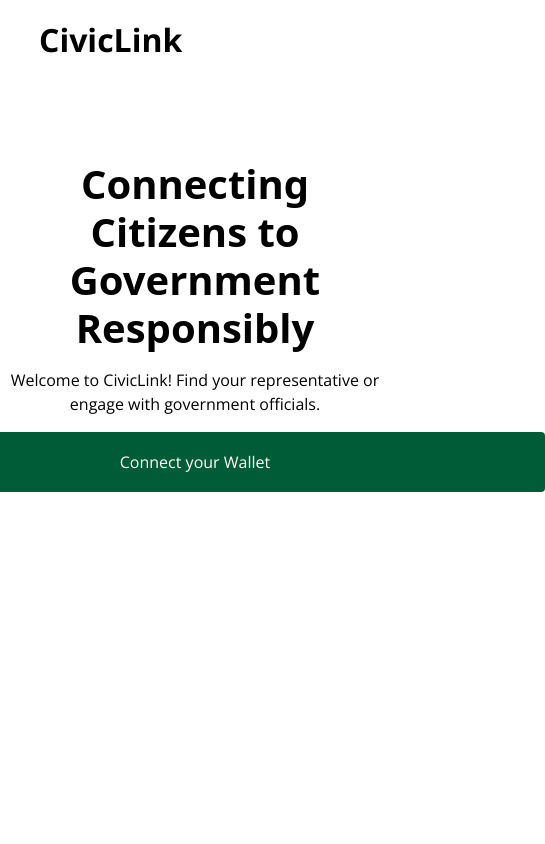
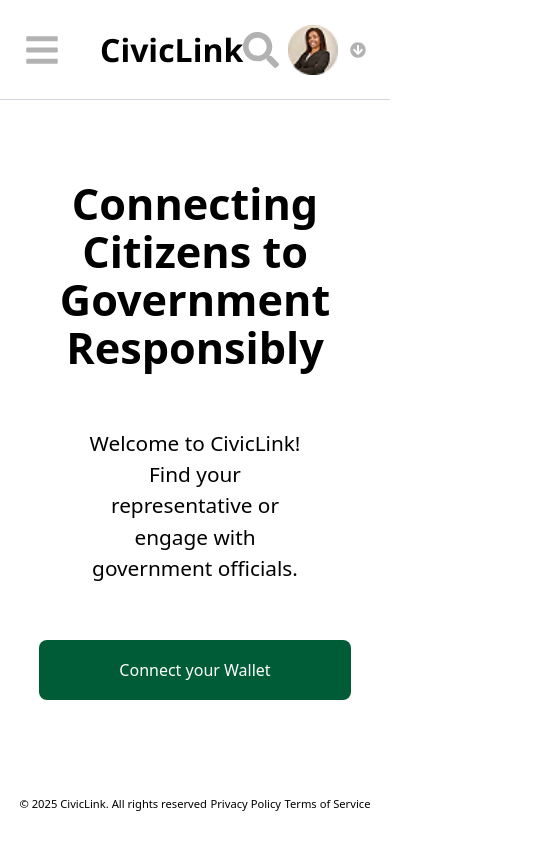
Before and after one commit to Mmeso1/CivicLink, a React (Vite) app: page /connect-to-wallet in a window 390 px wide. Shown: the whole page, 545 px wide, since content can reach past the window. Built offline with nearby package versions, Linux system fonts and the light colour scheme.

Commit message:
fixed connect to wallet ressponsiveness

```diff
--- a/src/components/NavBar.tsx
+++ b/src/components/NavBar.tsx
@@ -1,12 +1,12 @@
 import { Link } from "react-router-dom";
-import { FaBars, FaSearch } from "react-icons/fa";
+import { FaArrowCircleDown, FaBars, FaSearch } from "react-icons/fa";
 
 const NavBar = () => {
   return (
     <>
-      <header className="bg-white text-white h-[80px] flex items-center justify-center">
+      <header className="border-b-[1.5px] border-b-gray-300 bg-white text-white h-[100px] flex items-center justify-center">
         <div className="w-[80%] flex justify-between items-center">
-          <h1 className="text-[2rem] font-[700] open-sans text-black">
+          <h1 className="text-[2rem] hidden lg:block font-[700] open-sans text-black">
             CivicLink
           </h1>
           <nav className="lg:flex hidden justify-between gap-[40px] items-center text-black">
@@ -34,8 +34,24 @@ const NavBar = () => {
             </div>
           </nav>
         </div>
-        <div className="lg:hidden text-4xl absolute right-10">
-          <FaBars />
+        <div className="lg:hidden px-6 absolute items-center justify-between left-0 w-full flex text-gray-nft text-4xl">
+          <div className="flex gap-10">
+            <FaBars />
+            <h1 className="text-[2rem] font-[700] open-sans text-black">
+              CivicLink
+            </h1>
+          </div>
+          <div className="flex w-[150px] justify-between items-center">
+            <FaSearch />
+            <div className="flex items-center">
+              <img
+                src="/female user.png"
+                className="w-[50px] h-[50px]"
+                alt="Image of a user"
+              />
+              <FaArrowCircleDown className="ml-3 text-base" />
+            </div>
+          </div>
         </div>
       </header>
     </>
--- a/src/pages/connectToWallet.tsx
+++ b/src/pages/connectToWallet.tsx
@@ -1,6 +1,7 @@
 import NavBar from "../components/NavBar";
 import { useState } from "react";
 import WalletModal from "../components/WalletModal";
+import { Link } from "react-router-dom";
 
 const ConnectToWallet = () => {
   const [walletModalOpen, setWalletModalOpen] = useState(false);
@@ -8,28 +9,34 @@ const ConnectToWallet = () => {
   return (
     <>
       <NavBar />
-      <section className="h-[384px]">
+      <section className="h-[384px] font-[Open Sans]">
         <div className="flex flex-col items-center justify-between h-full ">
-          <div>
-            <h1 className="text-center font-bold pt-20 leading-12 text-[2.5rem]">
-              Connecting Citizens to <br /> Government Responsibly
+          <div className="">
+            <h1 className="text-center w-[88%] md:px-15 lg:w-[60%] mx-auto font-bold pt-20 leading-12 text-[2.7rem]">
+              Connecting Citizens to Government Responsibly
             </h1>
-            <p className="py-4 text-center font-[400] leading-[150%] text-normal open-sans">
+            <p className="py-4 text-center font-[400] leading-[150%] text-normal md:my-0 my-10 text-[1.3rem] w-[70%] px-5 mx-auto ">
               Welcome to CivicLink! Find your representative or engage with
               government officials.
             </p>
           </div>
-          <div>
+          <div className="w-[80%] mx-auto">
             <button
-              className="py-[12px] px-[20px] h-[60px] w-[700px] rounded bg-[#005C37] text-white font-light open-sans cursor-pointer"
+              className="py-[12px] px-[20px] h-[60px] w-full rounded-[8px] bg-[#005C37] text-white font-light cursor-pointer "
               onClick={() => setWalletModalOpen(true)}
             >
               Connect your Wallet
             </button>
           </div>
         </div>
+        <section className="absolute bottom-0 w-full">
+          <div className="flex mx-auto text-[0.7rem] md:text-[1rem] justify-between items-center w-[90%] md:w-[65%] lg:w-[60%] h-[80px]">
+            <p>&copy; 2025 CivicLink. All rights reserved</p>
+            <Link to="">Privacy Policy</Link>
+            <Link to="">Terms of Service</Link>
+          </div>
+        </section>
       </section>
-
       {/* Modal Component */}
       <WalletModal
         isOpen={walletModalOpen}
```
Also changed, not shown: public/female user.png (added).
